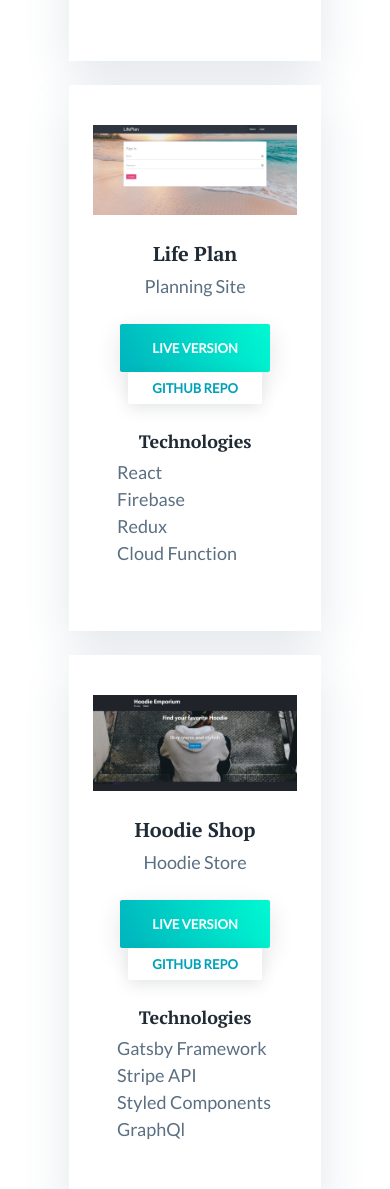
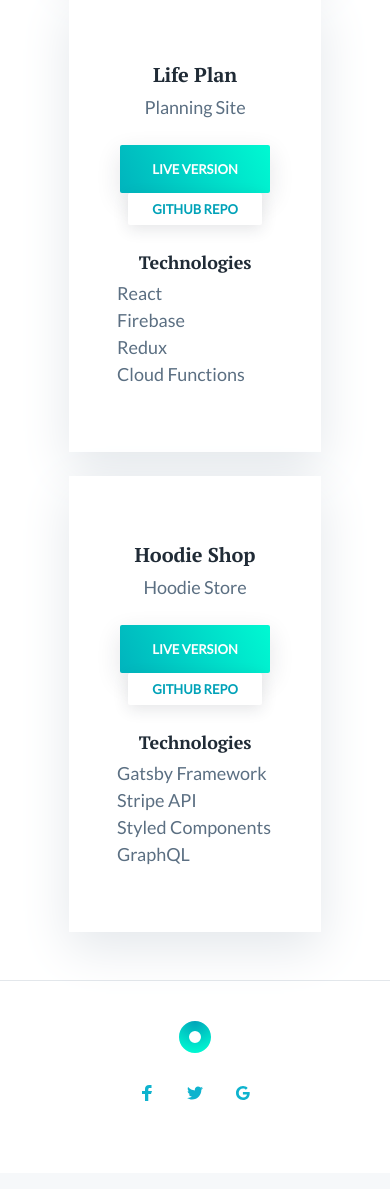
Before and after one commit to quasare/Portfolio-Thomas, a website: page index.html in a window 390 px wide. Shown: the part 1990-3179 px from the top of the page. Drawn offline with nearby package versions, Linux system fonts and the light colour scheme.

Commit message:
Mobile Fix

```diff
--- a/index.html
+++ b/index.html
@@ -116,7 +116,7 @@
                                         <div class="feature is-revealing">
                                             <div class="feature-inner">
                                                 <div class="feature-icon">
-                                                    <img src="img/DevConnector.jpg" style='width:100%;' border="0" alt="DevConnector">
+                                                    <img class="feature-image" src="img/DevConnector.jpg" style='width:100%;' border="0" alt="DevConnector">
                                                 </div>
                                                 <h4 class="feature-title h3-mobile">Dev Connector</h4>
                                                 <p class="text-sm">Social Media Site</p>
@@ -137,7 +137,7 @@
                                             <div class="feature-inner">
                                                 <div class="feature-icon">
 
-                                                    <img src="img/Life Plan.jpg" style='width:100%;' border="0" alt="Life Plan">
+                                                    <img  class="feature-image" src="img/Life Plan.jpg" style='width:100%;' border="0" alt="Life Plan">
                                                 </div>
                                                 <h4 class="feature-title h3-mobile">Life Plan</h4>
                                                 <p class="text-sm">Planning Site</p>
@@ -148,14 +148,14 @@
                                                     <li>React</li>
                                                     <li>Firebase</li>
                                                     <li>Redux</li>
-                                                    <li>Cloud Function</li>
+                                                    <li>Cloud Functions</li>
                                                 </ul>
                                             </div>
                                         </div>
                                         <div class="feature is-revealing">
                                             <div class="feature-inner">
                                                 <div class="feature-icon">
-                                                        <img src="img/Hoodie.jpg" alt="Hoodie" style='width:100%;' border="0">
+                                                        <img  class="feature-image" src="img/Hoodie.jpg" alt="Hoodie" style='width:100%;' border="0">
                                                 </div>
                                                 <h4 class="feature-title h3-mobile">Hoodie Shop</h4>
                                                 <p class="text-sm">Hoodie Store</p>
@@ -166,7 +166,7 @@
                                                     <li>Gatsby Framework</li>
                                                     <li>Stripe API</li>
                                                     <li>Styled Components</li>
-                                                    <li>GraphQl</li>
+                                                    <li>GraphQL</li>
                                                 </ul>
                                             </div>
                                         </div>
--- a/scss/layout/_features.scss
+++ b/scss/layout/_features.scss
@@ -57,6 +57,12 @@
     text-align: left;
 }
 
+.feature-image {
+    @media (max-width:629px) {
+        display: none;
+    }
+}
+
 @include media('>medium') {
 
     .features {
```
Also changed, not shown: style.css.
